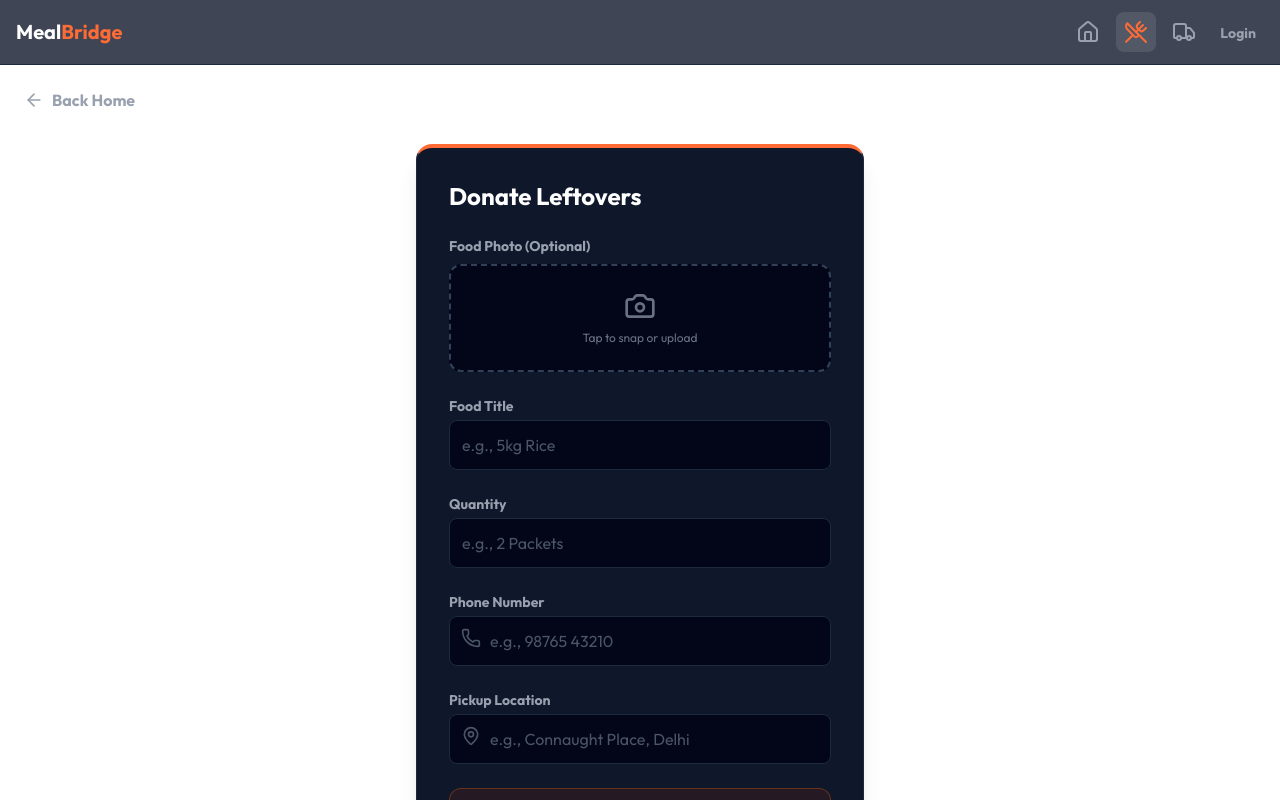
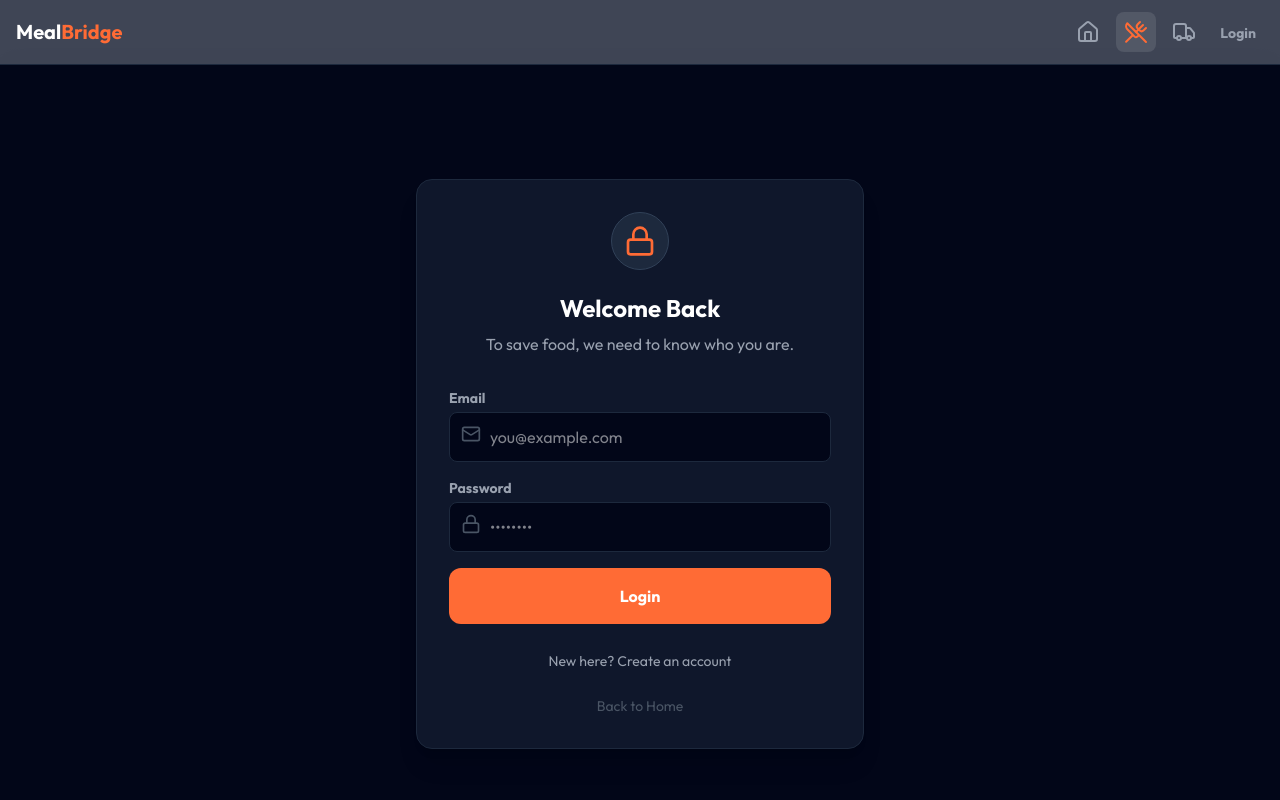
Before and after one commit to sushil1817/mealbridge-site, a Next.js app: page /donate in a window 1280 px wide. Shown: the top 800 px of the page. Built offline with nearby package versions, Linux system fonts and the light colour scheme.

Commit message:
updated login

```diff
--- a/app/donate/page.tsx
+++ b/app/donate/page.tsx
@@ -1,168 +1,109 @@
 "use client";
 import { useState } from "react";
 import { supabase } from "@/lib/supabase";
-import { AlertTriangle, ArrowLeft, Loader2, MapPin, Camera, Phone } from "lucide-react";
+import { useRouter } from "next/navigation";
+import { ArrowLeft, Lock, Mail, Loader2 } from "lucide-react";
 import Link from "next/link";
 
-export default function DonatePage() {
+export default function LoginPage() {
+  const router = useRouter();
   const [loading, setLoading] = useState(false);
-  // Added 'phone' to the state
-  const [formData, setFormData] = useState({ title: "", quantity: "", location: "", phone: "" });
-  const [imageFile, setImageFile] = useState<File | null>(null);
+  const [email, setEmail] = useState("");
+  const [password, setPassword] = useState("");
+  const [isSignUp, setIsSignUp] = useState(false); // Toggle between Login and Sign Up
 
-  const [hygieneChecks, setHygieneChecks] = useState({
-    isCovered: false, isFresh: false, tempSafe: false,
-  });
+  const handleAuth = async (e: React.FormEvent) => {
+    e.preventDefault();
+    setLoading(true);
 
-  const isSafe = Object.values(hygieneChecks).every((val) => val === true);
-
-  const handleSubmit = async (e: React.FormEvent) => {
-    e.preventDefault();
-    if (!isSafe) return;
-
-    setLoading(true);
-    let uploadedImageUrl = "";
-
-    if (imageFile) {
-      const fileName = `${Date.now()}-${imageFile.name}`;
-      const { error: uploadError } = await supabase.storage.from('food-images').upload(fileName, imageFile);
-      if (uploadError) {
-        alert("Error uploading image");
-        setLoading(false);
-        return;
+    if (isSignUp) {
+      // HANDLE SIGN UP
+      const { error } = await supabase.auth.signUp({
+        email,
+        password,
+      });
+      if (error) alert(error.message);
+      else alert("Check your email for the confirmation link!");
+    } else {
+      // HANDLE LOGIN
+      const { error } = await supabase.auth.signInWithPassword({
+        email,
+        password,
+      });
+      if (error) {
+        alert(error.message);
+      } else {
+        // SUCCESS: Go to the Volunteer page
+        router.push("/volunteer");
       }
-      const { data } = supabase.storage.from('food-images').getPublicUrl(fileName);
-      uploadedImageUrl = data.publicUrl;
     }
-
-    // Saving phone number to database now
-    const { error } = await supabase
-      .from('donations')
-      .insert([
-        {
-          title: formData.title,
-          quantity: formData.quantity,
-          location: formData.location,
-          phone: formData.phone, // <--- New Field
-          image_url: uploadedImageUrl,
-          is_safe: true
-        }
-      ]);
-
     setLoading(false);
-
-    if (error) {
-      alert("Error: " + error.message);
-    } else {
-      alert("Success! Food listed.");
-      setFormData({ title: "", quantity: "", location: "", phone: "" });
-      setImageFile(null);
-      setHygieneChecks({ isCovered: false, isFresh: false, tempSafe: false });
-    }
   };
 
   return (
-    <div className="min-h-screen p-6">
-      <Link href="/" className="flex items-center gap-2 text-gray-400 mb-8 font-bold hover:text-white transition">
-        <ArrowLeft size={20}/> Back Home
-      </Link>
+    <div className="min-h-screen flex items-center justify-center p-6 bg-slate-950">
+      <div className="w-full max-w-md bg-slate-900 p-8 rounded-2xl shadow-xl border border-slate-800">
 
-      <div className="max-w-md mx-auto bg-slate-900 p-8 rounded-2xl shadow-xl border border-slate-800 border-t-4 border-t-[#FF6B35]">
-        <h2 className="text-2xl font-bold text-white mb-6">Donate Leftovers</h2>
+        <div className="text-center mb-8">
+          <div className="inline-block p-3 rounded-full bg-slate-800 mb-4 border border-slate-700">
+            <Lock size={32} className="text-[#FF6B35]" />
+          </div>
+          <h1 className="text-2xl font-bold text-white">{isSignUp ? "Create Account" : "Welcome Back"}</h1>
+          <p className="text-gray-400 mt-2">To save food, we need to know who you are.</p>
+        </div>
 
-        <form className="space-y-6" onSubmit={handleSubmit}>
-
-          {/* Photo Upload */}
+        <form onSubmit={handleAuth} className="space-y-4">
           <div>
-            <label className="block text-sm font-bold text-gray-400 mb-2">Food Photo (Optional)</label>
-            <div className="relative border-2 border-dashed border-slate-700 rounded-xl p-6 flex flex-col items-center justify-center text-gray-500 hover:border-[#FF6B35] transition-colors cursor-pointer bg-slate-950">
-              <Camera size={32} className="mb-2" />
-              <span className="text-xs">{imageFile ? imageFile.name : "Tap to snap or upload"}</span>
+            <label className="block text-sm font-bold text-gray-400 mb-1">Email</label>
+            <div className="relative">
+              <Mail className="absolute left-3 top-3 text-gray-600" size={20} />
               <input
-                type="file"
-                accept="image/*"
-                onChange={(e) => e.target.files && setImageFile(e.target.files[0])}
-                className="absolute inset-0 w-full h-full opacity-0 cursor-pointer"
+                type="email"
+                value={email}
+                onChange={(e) => setEmail(e.target.value)}
+                className="w-full pl-10 p-3 bg-slate-950 border border-slate-800 rounded-lg text-white outline-none focus:border-[#FF6B35]"
+                placeholder="you@example.com"
+                required
               />
             </div>
           </div>
 
           <div>
-            <label className="block text-sm font-bold text-gray-400 mb-1">Food Title</label>
-            <input
-              value={formData.title}
-              onChange={(e) => setFormData({...formData, title: e.target.value})}
-              type="text"
-              className="w-full p-3 bg-slate-950 border border-slate-800 rounded-lg text-white placeholder-gray-600 focus:border-[#FF6B35] outline-none"
-              placeholder="e.g., 5kg Rice" required
-            />
-          </div>
-
-          <div>
-            <label className="block text-sm font-bold text-gray-400 mb-1">Quantity</label>
-            <input
-              value={formData.quantity}
-              onChange={(e) => setFormData({...formData, quantity: e.target.value})}
-              type="text"
-              className="w-full p-3 bg-slate-950 border border-slate-800 rounded-lg text-white placeholder-gray-600 focus:border-[#FF6B35] outline-none"
-              placeholder="e.g., 2 Packets" required
-            />
-          </div>
-
-          {/* NEW PHONE INPUT */}
-          <div>
-            <label className="block text-sm font-bold text-gray-400 mb-1">Phone Number</label>
+            <label className="block text-sm font-bold text-gray-400 mb-1">Password</label>
             <div className="relative">
-              <Phone className="absolute left-3 top-3 text-gray-600" size={20} />
+              <Lock className="absolute left-3 top-3 text-gray-600" size={20} />
               <input
-                value={formData.phone}
-                onChange={(e) => setFormData({...formData, phone: e.target.value})}
-                type="tel"
-                className="w-full pl-10 p-3 bg-slate-950 border border-slate-800 rounded-lg text-white placeholder-gray-600 focus:border-[#FF6B35] outline-none"
-                placeholder="e.g., 98765 43210" required
+                type="password"
+                value={password}
+                onChange={(e) => setPassword(e.target.value)}
+                className="w-full pl-10 p-3 bg-slate-950 border border-slate-800 rounded-lg text-white outline-none focus:border-[#FF6B35]"
+                placeholder="••••••••"
+                required
               />
             </div>
           </div>
 
-          <div>
-            <label className="block text-sm font-bold text-gray-400 mb-1">Pickup Location</label>
-            <div className="relative">
-              <MapPin className="absolute left-3 top-3 text-gray-600" size={20} />
-              <input
-                value={formData.location}
-                onChange={(e) => setFormData({...formData, location: e.target.value})}
-                type="text"
-                className="w-full pl-10 p-3 bg-slate-950 border border-slate-800 rounded-lg text-white placeholder-gray-600 focus:border-[#FF6B35] outline-none"
-                placeholder="e.g., Connaught Place, Delhi" required
-              />
-            </div>
-          </div>
-
-          <div className="bg-orange-900/20 p-4 rounded-xl border border-orange-500/30">
-            <h3 className="flex items-center gap-2 text-[#FF6B35] font-bold mb-3">
-              <AlertTriangle size={18} /> Safety Checklist
-            </h3>
-            {["isCovered", "isFresh", "tempSafe"].map((key) => (
-              <label key={key} className="flex items-center gap-3 cursor-pointer mb-2">
-                <input
-                  type="checkbox"
-                  checked={hygieneChecks[key as keyof typeof hygieneChecks]}
-                  className="w-5 h-5 accent-[#FF6B35]"
-                  onChange={() => setHygieneChecks(prev => ({...prev, [key]: !prev[key as keyof typeof hygieneChecks]}))}
-                />
-                <span className="text-sm text-gray-300 font-medium">Item is {key.replace('is', '')} & Safe</span>
-              </label>
-            ))}
-          </div>
-
           <button
             type="submit"
-            disabled={!isSafe || loading}
-            className={`w-full p-4 rounded-xl font-bold text-white transition-all flex justify-center gap-2 ${isSafe ? "bg-[#FF6B35] hover:bg-orange-600" : "bg-slate-700 text-slate-500 cursor-not-allowed"}`}
+            disabled={loading}
+            className="w-full p-4 bg-[#FF6B35] rounded-xl font-bold text-white hover:bg-orange-600 transition-colors flex justify-center"
           >
-            {loading ? <Loader2 className="animate-spin" /> : "Broadcast Donation"}
+            {loading ? <Loader2 className="animate-spin" /> : (isSignUp ? "Sign Up" : "Login")}
           </button>
         </form>
+
+        <div className="mt-6 text-center">
+          <button
+            onClick={() => setIsSignUp(!isSignUp)}
+            className="text-gray-400 hover:text-white text-sm"
+          >
+            {isSignUp ? "Already have an account? Login" : "New here? Create an account"}
+          </button>
+        </div>
+
+        <Link href="/" className="block text-center mt-6 text-gray-600 hover:text-gray-400 text-sm">
+          Back to Home
+        </Link>
       </div>
     </div>
   );
--- a/app/login/page.tsx
+++ b/app/login/page.tsx
@@ -2,7 +2,7 @@
 import { useState } from "react";
 import { supabase } from "@/lib/supabase";
 import { useRouter } from "next/navigation";
-import { Lock, Mail, Loader2, ArrowLeft } from "lucide-react";
+import { ArrowLeft, Lock, Mail, Loader2 } from "lucide-react";
 import Link from "next/link";
 
 export default function LoginPage() {
@@ -10,93 +10,100 @@ export default function LoginPage() {
   const [loading, setLoading] = useState(false);
   const [email, setEmail] = useState("");
   const [password, setPassword] = useState("");
-  const [isSignUp, setIsSignUp] = useState(false);
+  const [isSignUp, setIsSignUp] = useState(false); // Toggle between Login and Sign Up
 
   const handleAuth = async (e: React.FormEvent) => {
     e.preventDefault();
     setLoading(true);
 
     if (isSignUp) {
-      const { error } = await supabase.auth.signUp({ email, password });
+      // HANDLE SIGN UP
+      const { error } = await supabase.auth.signUp({
+        email,
+        password,
+      });
       if (error) alert(error.message);
-      else {
-        alert("Account created! You are now logged in.");
-        router.push("/donate");
-      }
+      else alert("Check your email for the confirmation link!");
     } else {
-      const { error } = await supabase.auth.signInWithPassword({ email, password });
-      if (error) alert(error.message);
-      else {
-        router.push("/donate");
+      // HANDLE LOGIN
+      const { error } = await supabase.auth.signInWithPassword({
+        email,
+        password,
+      });
+      if (error) {
+        alert(error.message);
+      } else {
+        // SUCCESS: Go to the Volunteer page
+        router.push("/volunteer");
       }
     }
     setLoading(false);
   };
 
   return (
-    <div className="min-h-screen flex flex-col items-center justify-center p-6">
+    <div className="min-h-screen flex items-center justify-center p-6 bg-slate-950">
+      <div className="w-full max-w-md bg-slate-900 p-8 rounded-2xl shadow-xl border border-slate-800">
 
-      {/* Back Button */}
-      <div className="w-full max-w-md mb-8">
-        <Link href="/" className="flex items-center gap-2 text-gray-400 hover:text-white font-bold transition-colors">
-          <ArrowLeft size={20}/> Back Home
-        </Link>
-      </div>
+        <div className="text-center mb-8">
+          <div className="inline-block p-3 rounded-full bg-slate-800 mb-4 border border-slate-700">
+            <Lock size={32} className="text-[#FF6B35]" />
+          </div>
+          <h1 className="text-2xl font-bold text-white">{isSignUp ? "Create Account" : "Welcome Back"}</h1>
+          <p className="text-gray-400 mt-2">To save food, we need to know who you are.</p>
+        </div>
 
-      {/* Dark Card */}
-      <div className="bg-slate-900 p-8 rounded-2xl shadow-2xl w-full max-w-md border border-slate-800 relative overflow-hidden">
-
-        {/* Top Orange Line Decoration */}
-        <div className="absolute top-0 left-0 w-full h-1 bg-linear-to-r from-[#FF6B35] to-[#FF9F1C]"></div>
-
-        <h2 className="text-3xl font-bold text-white mb-2 text-center">
-          {isSignUp ? "Join MealBridge" : "Welcome Back"}
-        </h2>
-        <p className="text-gray-400 text-center mb-8">
-          {isSignUp ? "Start saving food today." : "Login to manage donations."}
-        </p>
-
-        <form onSubmit={handleAuth} className="space-y-5">
+        <form onSubmit={handleAuth} className="space-y-4">
           <div>
-            <label className="block text-sm font-bold text-gray-300 mb-2">Email</label>
+            <label className="block text-sm font-bold text-gray-400 mb-1">Email</label>
             <div className="relative">
-              <Mail className="absolute left-3 top-3.5 text-gray-500" size={20} />
+              <Mail className="absolute left-3 top-3 text-gray-600" size={20} />
               <input
                 type="email"
-                className="w-full pl-10 p-3 bg-slate-800 border border-slate-700 rounded-xl text-white placeholder-gray-500 focus:outline-none focus:border-[#FF6B35] transition-colors"
-                placeholder="chef@restaurant.com"
-                value={email} onChange={(e) => setEmail(e.target.value)} required
+                value={email}
+                onChange={(e) => setEmail(e.target.value)}
+                className="w-full pl-10 p-3 bg-slate-950 border border-slate-800 rounded-lg text-white outline-none focus:border-[#FF6B35]"
+                placeholder="you@example.com"
+                required
               />
             </div>
           </div>
 
           <div>
-            <label className="block text-sm font-bold text-gray-300 mb-2">Password</label>
+            <label className="block text-sm font-bold text-gray-400 mb-1">Password</label>
             <div className="relative">
-              <Lock className="absolute left-3 top-3.5 text-gray-500" size={20} />
+              <Lock className="absolute left-3 top-3 text-gray-600" size={20} />
               <input
                 type="password"
-                className="w-full pl-10 p-3 bg-slate-800 border border-slate-700 rounded-xl text-white placeholder-gray-500 focus:outline-none focus:border-[#FF6B35] transition-colors"
+                value={password}
+                onChange={(e) => setPassword(e.target.value)}
+                className="w-full pl-10 p-3 bg-slate-950 border border-slate-800 rounded-lg text-white outline-none focus:border-[#FF6B35]"
                 placeholder="••••••••"
-                value={password} onChange={(e) => setPassword(e.target.value)} required
+                required
               />
             </div>
           </div>
 
-          <button disabled={loading} className="w-full p-4 bg-[#FF6B35] text-white font-bold rounded-xl hover:bg-orange-600 transition-all flex justify-center shadow-lg shadow-orange-900/20">
-            {loading ? <Loader2 className="animate-spin" /> : (isSignUp ? "Create Account" : "Login")}
+          <button
+            type="submit"
+            disabled={loading}
+            className="w-full p-4 bg-[#FF6B35] rounded-xl font-bold text-white hover:bg-orange-600 transition-colors flex justify-center"
+          >
+            {loading ? <Loader2 className="animate-spin" /> : (isSignUp ? "Sign Up" : "Login")}
           </button>
         </form>
 
-        <p className="mt-8 text-center text-gray-500 text-sm">
-          {isSignUp ? "Already have an account?" : "New to MealBridge?"}
+        <div className="mt-6 text-center">
           <button
             onClick={() => setIsSignUp(!isSignUp)}
-            className="ml-2 text-[#FF6B35] font-bold hover:text-orange-400 hover:underline transition-colors"
+            className="text-gray-400 hover:text-white text-sm"
           >
-            {isSignUp ? "Login" : "Sign Up"}
+            {isSignUp ? "Already have an account? Login" : "New here? Create an account"}
           </button>
-        </p>
+        </div>
+
+        <Link href="/" className="block text-center mt-6 text-gray-600 hover:text-gray-400 text-sm">
+          Back to Home
+        </Link>
       </div>
     </div>
   );
```
Also changed, not shown: app/volunteer/page.tsx (+17 -12 lines).
